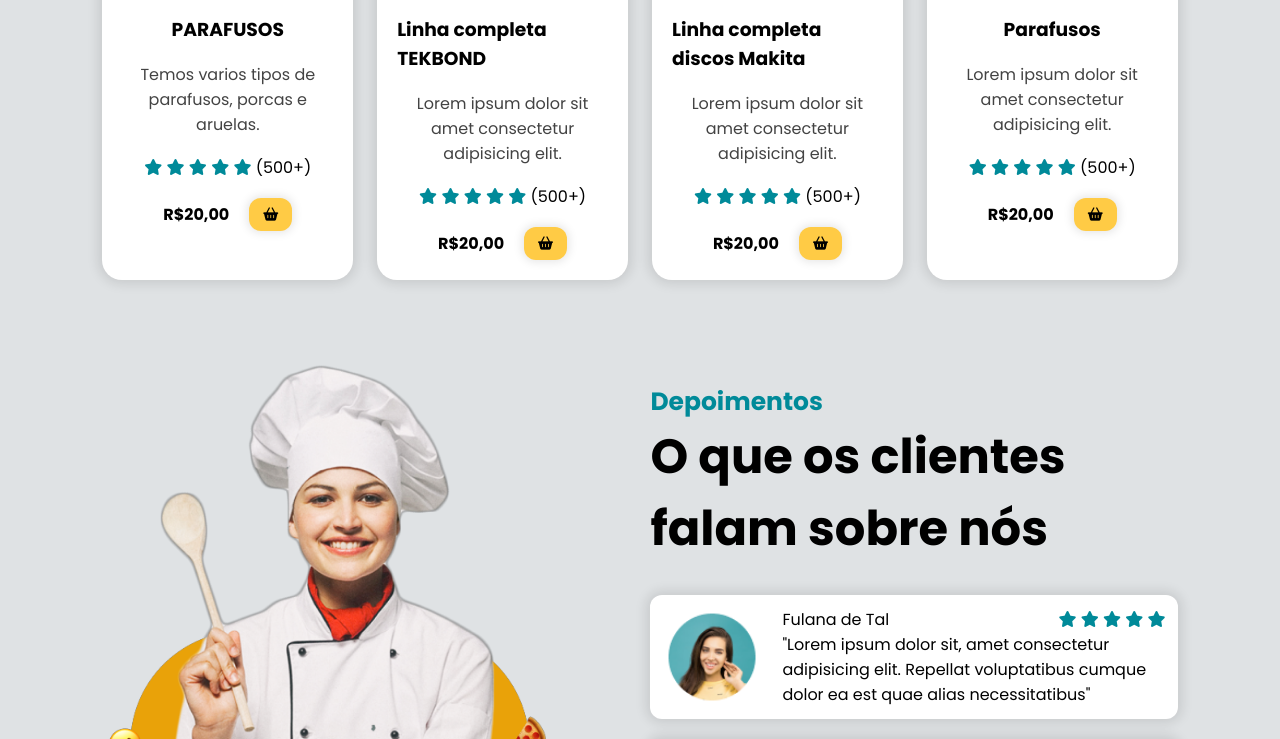
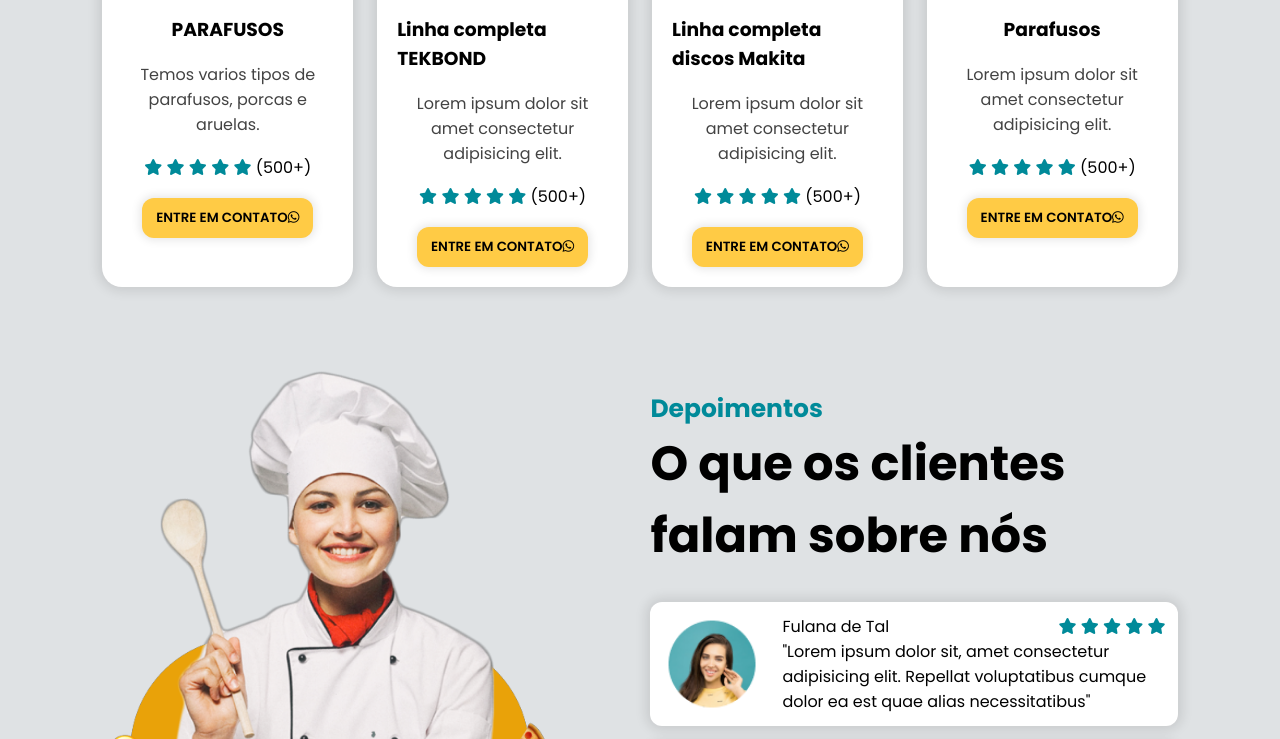
Before and after one commit to rodolphoAle/paulao-ferramentas, a plain HTML site: page index.html in a window 1280 px wide. Shown: the part 1673-2412 px from the top of the page. Drawn offline with nearby package versions, Linux system fonts and the light colour scheme.

Commit message:
limpando algumas pastas

```diff
--- a/index.html
+++ b/index.html
@@ -28,7 +28,9 @@
             </ul>
 
             <button class="btn-default">
+                <a href="https://api.whatsapp.com/send/?phone=5567998027200&text&type=phone_number&app_absent=0">
                 <i class="fa-brands fa-whatsapp"></i>   WhatsApp
+                </a>
             </button>
 
             <button id="mobile_btn">
@@ -85,7 +87,7 @@
                 </div>
 
                 <div class="social-media-buttons">
-                    <a href="">
+                    <a href="https://api.whatsapp.com/send/?phone=5567998027200&text&type=phone_number&app_absent=0">
                         <i class="fa-brands fa-whatsapp"></i>
                     </a>
 
@@ -133,11 +135,12 @@
                         <span>(500+)</span>
                     </div>
 
-                    <div class="dish-price">
-                        <h4>R$20,00</h4>
-                        <button class="btn-default">
-                            <i class="fa-solid fa-basket-shopping"></i>
-                        </button>
+                    <div id="dish-price">
+                        <a href="https://api.whatsapp.com/send/?phone=5567998027200&text&type=phone_number&app_absent=0">
+                            <button class="btn-default">ENTRE EM CONTATO
+                                <i class="fa-brands fa-whatsapp"></i>
+                            </button>
+                        </a>
                     </div>
                 </div>
 
@@ -165,11 +168,12 @@
                         <span>(500+)</span>
                     </div>
 
-                    <div class="dish-price">
-                        <h4>R$20,00</h4>
-                        <button class="btn-default">
-                            <i class="fa-solid fa-basket-shopping"></i>
-                        </button>
+                    <div id="dish-price">
+                        <a href="https://api.whatsapp.com/send/?phone=5567998027200&text&type=phone_number&app_absent=0">
+                            <button class="btn-default">ENTRE EM CONTATO
+                                <i class="fa-brands fa-whatsapp"></i>
+                            </button>
+                        </a>
                     </div>
                 </div>
 
@@ -197,11 +201,12 @@
                         <span>(500+)</span>
                     </div>
 
-                    <div class="dish-price">
-                        <h4>R$20,00</h4>
-                        <button class="btn-default">
-                            <i class="fa-solid fa-basket-shopping"></i>
-                        </button>
+                    <div id="dish-price">
+                        <a href="https://api.whatsapp.com/send/?phone=5567998027200&text&type=phone_number&app_absent=0">
+                            <button class="btn-default">ENTRE EM CONTATO
+                                <i class="fa-brands fa-whatsapp"></i>
+                            </button>
+                        </a>
                     </div>
                 </div>
 
@@ -229,11 +234,12 @@
                         <span>(500+)</span>
                     </div>
 
-                    <div class="dish-price">
-                        <h4>R$20,00</h4>
-                        <button class="btn-default">
-                            <i class="fa-solid fa-basket-shopping"></i>
-                        </button>
+                    <div id="dish-price">
+                        <a href="https://api.whatsapp.com/send/?phone=5567998027200&text&type=phone_number&app_absent=0">
+                            <button class="btn-default">ENTRE EM CONTATO
+                                <i class="fa-brands fa-whatsapp"></i>
+                            </button>
+                        </a>
                     </div>
                 </div>
             </div>
--- a/src/styles/home.css
+++ b/src/styles/home.css
@@ -29,7 +29,10 @@
     display: flex;
     gap: 24px;
 }
+#dish-price a{
+    text-decoration: none;
 
+}
 #cta_buttons a {
     text-decoration: none;
     color: var(--color-neutral-1);;
--- a/src/styles/styles.css
+++ b/src/styles/styles.css
@@ -48,8 +48,11 @@ section {
     box-shadow: 0px 0px 10px 2px rgba(0, 0, 0, 0.1);
     cursor: pointer;
     transition: background-color .3s ease;
+    text-decoration: none;
 }
-
+.btn-default a{
+    text-decoration: none;
+}
 .btn-default:hover {
     background-color: var(--color-primary-3);
 }
@@ -58,6 +61,8 @@ section {
     display: flex;
     gap: 18px;
 }
+
+
 
 .social-media-buttons a {
     display: flex;
```
